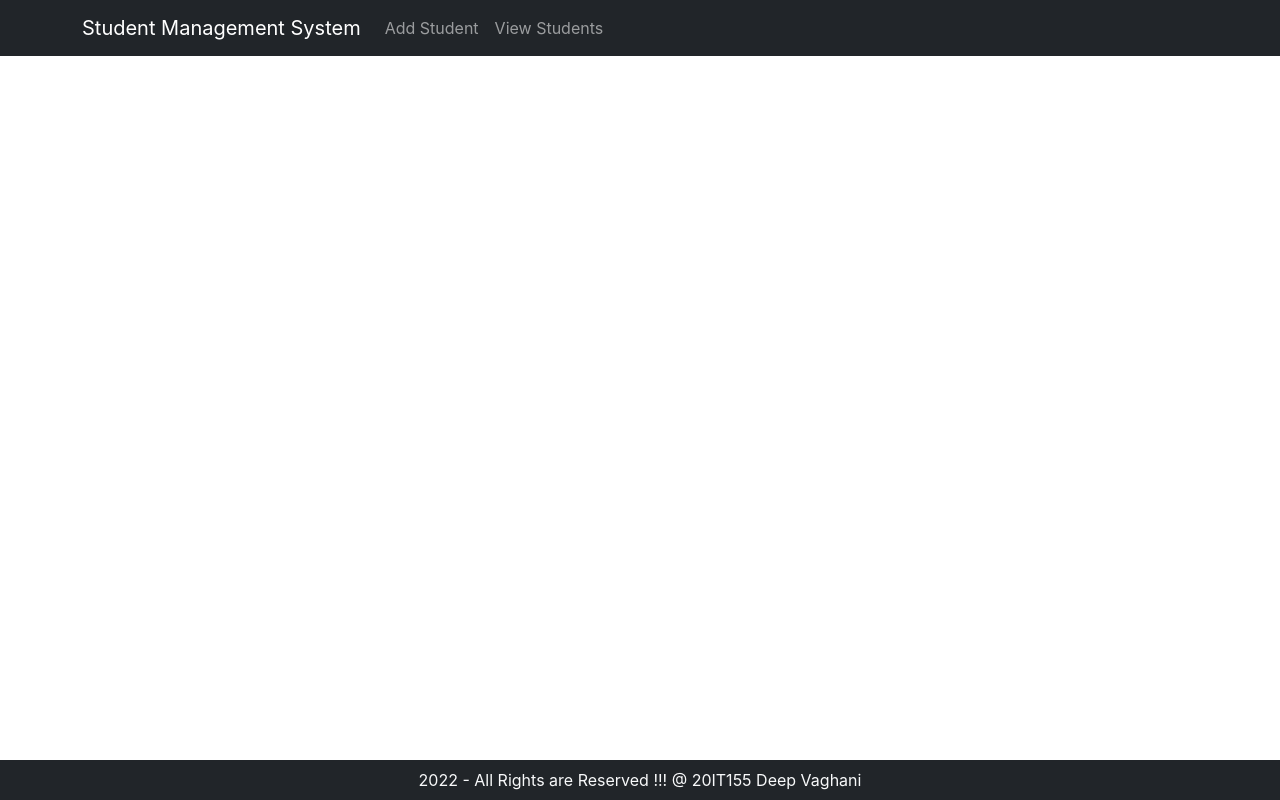
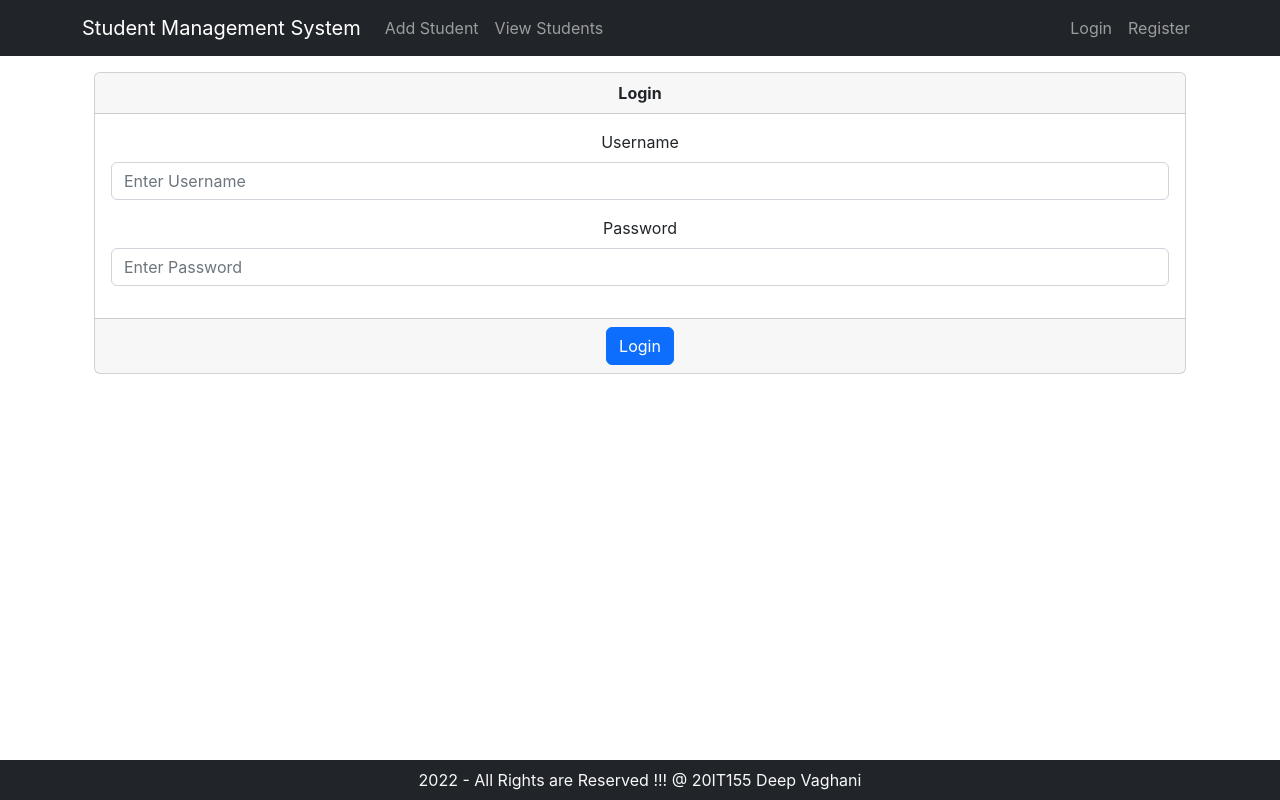
Before and after one commit to deepvaghani/20IT155StudentManagementSystemFrontend, a React (Create React App) app: page /login in a window 1280 px wide. Built offline with nearby package versions, Linux system fonts and the light colour scheme.

Commit message:
Login Added

```diff
--- a/src/App.js
+++ b/src/App.js
@@ -4,6 +4,8 @@ import StudentList from "./components/StudentList";
 import NavigationBar from "./components/NavigationBar";
 import Footer from "./components/Footer";
 import Container from "react-bootstrap/Container";
+import Login from "./components/Login";
+import Register from "./components/Register";
 import { BrowserRouter as Router, Routes, Route } from "react-router-dom";
 import MyAlert from "./components/MyAlert";
 import { useState } from "react";
@@ -37,6 +39,14 @@ function App() {
               path="listStudents"
               element={<StudentList showAlert={showAlert} />}
             />
+            <Route
+              path="login"
+              element={<Login showAlert={showAlert} />}
+            />
+            <Route
+              path="register"
+              element={<Register showAlert={showAlert} />}
+            />
           </Routes>
         </Container>
         <Footer />
--- /dev/null
+++ b/src/Components/Login.js
@@ -0,0 +1,67 @@
+import Button from 'react-bootstrap/Button';
+import { Container, Card } from "react-bootstrap";
+import Form from 'react-bootstrap/Form';
+import { useState } from 'react';
+import axios from "axios";
+
+export default function Login(props) {
+
+    const [username, setUsername] = useState(null);
+    const [password, setPassword] = useState(null);
+
+    let login = {
+        username: username,
+        password: password
+    };
+
+    let textChanged = (event) => {
+        if (event.target.name === "username") {
+            setUsername(event.target.value);
+        } else if (event.target.name === "password") {
+            setPassword(event.target.value);
+        }
+    };
+
+    let loginStudent = (event) => {
+        event.preventDefault();
+
+        axios
+            .post("http://localhost:8080/login", login, { withCredentials: true })
+            .then((response) => {
+                if (response.data != null) {
+                    props.showAlert("success", "Login Successfully");
+                }
+            })
+            .catch((error) => props.showAlert("danger", "Error"));
+    };
+
+    return (
+        <div className="my-3">
+            <Container>
+                <Card>
+                    <Form onSubmit={loginStudent}>
+                        <Card.Header>
+                            <strong>Login</strong>
+                        </Card.Header>
+                        <Card.Body>
+                            <Form.Group className="mb-3" controlId="formBasicEmail">
+                                <Form.Label>Username</Form.Label>
+                                <Form.Control type="text" name="username" value={username} placeholder="Enter Username" onChange={textChanged} required/>
+                            </Form.Group>
+
+                            <Form.Group className="mb-3" controlId="formBasicPassword">
+                                <Form.Label>Password</Form.Label>
+                                <Form.Control type="password" name="password" value={password} placeholder="Enter Password" onChange={textChanged} required />
+                            </Form.Group>
+                        </Card.Body>
+                        <Card.Footer>
+                            <Button variant="primary" type="submit">
+                                Login
+                            </Button>
+                        </Card.Footer>
+                    </Form>
+                </Card>
+            </Container>
+        </div >
+    );
+}
--- a/src/Components/NavigationBar.js
+++ b/src/Components/NavigationBar.js
@@ -16,6 +16,10 @@ export default function NavigationBar() {
             <Link to="/student" className="nav-link">Add Student</Link>
             <Link to="/listStudents" className="nav-link">View Students</Link>
           </Nav>
+          <Nav className="me-end">
+            <Link to="/login" className="nav-link">Login</Link>
+            <Link to="/register" className="nav-link">Register</Link>
+          </Nav>
         </Navbar.Collapse>
       </Container>
     </Navbar>
--- /dev/null
+++ b/src/Components/Register.js
@@ -0,0 +1,44 @@
+import Button from 'react-bootstrap/Button';
+import { Container, Card } from "react-bootstrap";
+import Form from 'react-bootstrap/Form';
+
+export default function Register() {
+    return (
+        <div className="my-3">
+            <Container>
+                <Card>
+                    <Card.Header>
+                        <strong>Register</strong>
+                    </Card.Header>
+                    <Card.Body>
+                        <Form.Group className="mb-3" controlId="formBasicEmail">
+                            <Form.Label>Username</Form.Label>
+                            <Form.Control type="email" placeholder="Enter Username" required/>
+                        </Form.Group>
+
+                        <Form.Group className="mb-3" controlId="formBasicEmail">
+                            <Form.Label>Email</Form.Label>
+                            <Form.Control type="email" placeholder="Enter Email" required/>
+                        </Form.Group>
+
+                        <Form.Group className="mb-3" controlId="formBasicPassword">
+                            <Form.Label>Password</Form.Label>
+                            <Form.Control type="password" placeholder="Enter Password" required/>
+                        </Form.Group>
+
+                        <Form.Group className="mb-3" controlId="formBasicPassword">
+                            <Form.Label>Confirm Password</Form.Label>
+                            <Form.Control type="password" placeholder="Enter Confirm Password" required/>
+                        </Form.Group>
+
+                    </Card.Body>
+                    <Card.Footer>
+                        <Button variant="primary" type="submit">
+                            Register
+                        </Button>
+                    </Card.Footer>
+                </Card>
+            </Container>
+        </div>
+    );
+}
--- a/src/Components/Student.js
+++ b/src/Components/Student.js
@@ -15,7 +15,7 @@ export default function Student(props) {
   useEffect(() => {
     if (studentId) {
       axios
-        .get("http://localhost:8080/student/" + studentId)
+        .get("http://localhost:8080/student/" + studentId,{withCredentials:true})
         .then((response) => {
           if (response.data != null) {
             setId(response.data.id);
@@ -47,10 +47,10 @@ export default function Student(props) {
     event.preventDefault();
 
       axios
-        .post("http://localhost:8080/student", student)
+        .post("http://localhost:8080/student", student, {withCredentials:true})
         .then((response) => {
           if (response.data != null) {
-            props.showAlert("success", "Record added successfully");
+            props.showAlert("Success", "Record added successfully");
           }
         })
         .catch((error) => props.showAlert("danger", "Error"));
@@ -58,9 +58,9 @@ export default function Student(props) {
 
   let updateStudent = (event) => {
     event.preventDefault();
-    axios.put("http://localhost:8080/student/" + studentId, student).then((response) => {
+    axios.put("http://localhost:8080/student/" + studentId, student, {withCredentials:true}).then((response) => {
       if (response.data != null) {
-        props.showAlert("success", "Record updated successfully");
+        props.showAlert("Success", "Record updated successfully");
         navigate("/listStudents"); // Navigate to Students List Components
       }
     });
@@ -83,6 +83,7 @@ export default function Student(props) {
                   type="text"
                   placeholder="Enter id"
                   onChange={textChanged}
+                  required
                 />
               </Form.Group>
               <Form.Group className="mb-3">
@@ -93,6 +94,7 @@ export default function Student(props) {
                   type="text"
                   placeholder="Enter name"
                   onChange={textChanged}
+                  required
                 />
               </Form.Group>
               <Form.Group className="mb-3">
@@ -103,6 +105,7 @@ export default function Student(props) {
                   type="text"
                   placeholder="Enter address"
                   onChange={textChanged}
+                  required
                 />
               </Form.Group>
             </Card.Body>
--- a/src/Components/StudentList.js
+++ b/src/Components/StudentList.js
@@ -14,13 +14,13 @@ export default function StudentList(props) {
 
   let getStudents = () => {
     axios
-      .get("http://localhost:8080/listStudents")
+      .get("http://localhost:8080/listStudents",{withCredentials:true})
       .then((response) => setStudents(response.data))
       .catch((error) => alert(error));
   };
 
   let deleteStudent = (studentId) => {
-    axios.delete("http://localhost:8080/student/"+studentId)
+    axios.delete("http://localhost:8080/student/"+studentId, {withCredentials:true})
     .then(response=> {
       if (response.data !== null){
         props.showAlert("success", "Record deleted successfully")
```
